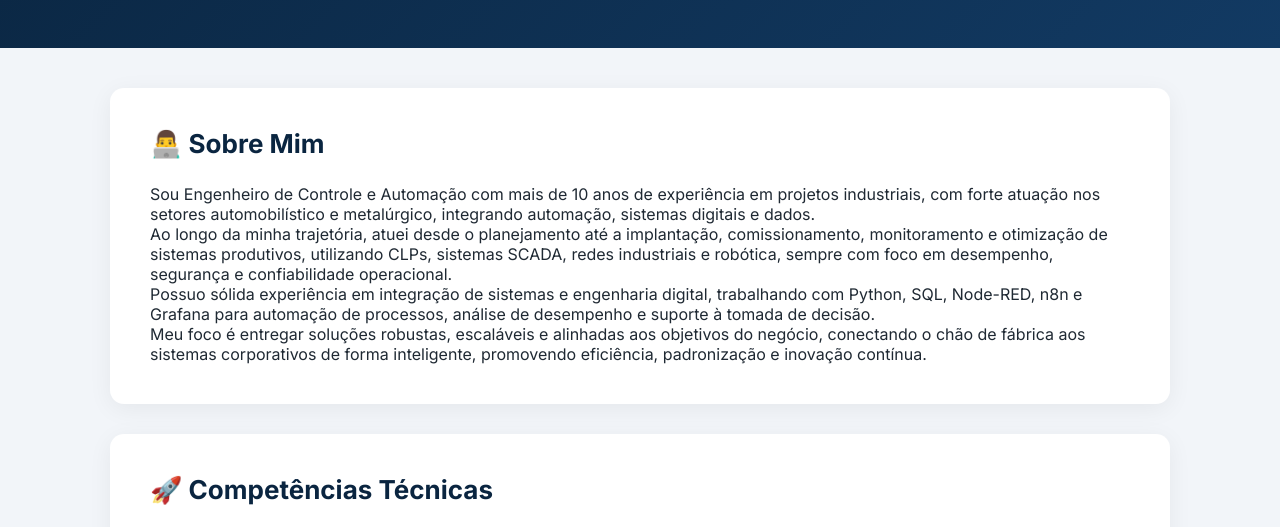
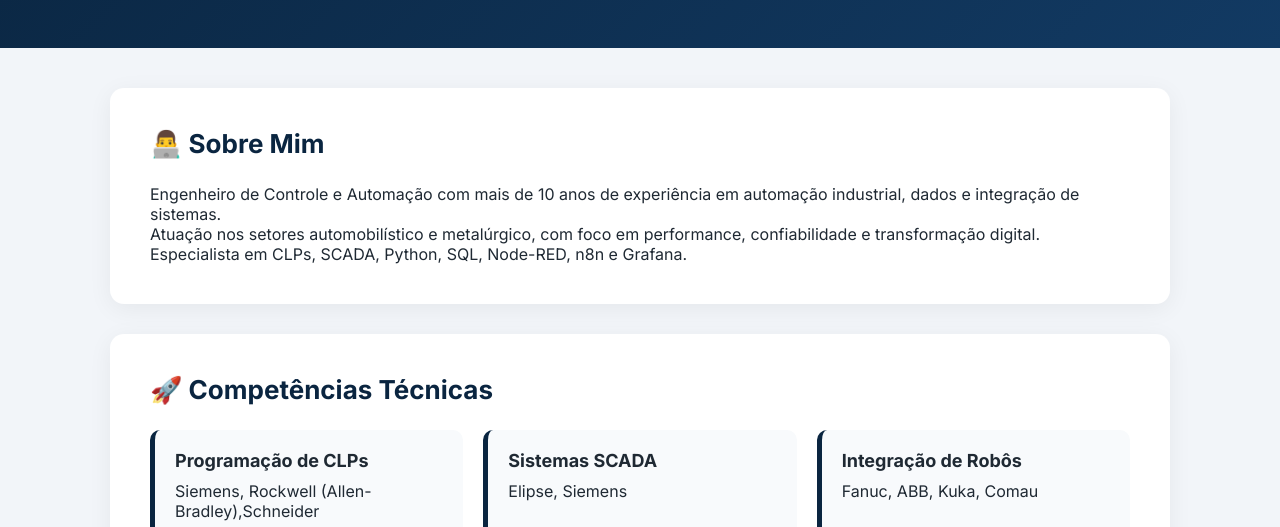
Before and after one commit to MarceloFiscina/marcelofiscina.github.io, a plain HTML site: page index.html in a window 1280 px wide. Shown: the part 232-759 px from the top of the page. Drawn offline with Linux system fonts and the light colour scheme.

Commit message:
Revise personal description for clarity and conciseness
Updated professional summary to enhance clarity and focus on key skills.

```diff
--- a/index.html
+++ b/index.html
@@ -251,28 +251,17 @@ footer{
   <h2>👨‍💻 Sobre Mim</h2>
 
   <p>
-    Sou Engenheiro de Controle e Automação com mais de 10 anos de experiência em
-    projetos industriais, com forte atuação nos setores automobilístico e metalúrgico,
-    integrando automação, sistemas digitais e dados.
+    Engenheiro de Controle e Automação com mais de 10 anos de experiência
+    em automação industrial, dados e integração de sistemas.
   </p>
 
   <p>
-    Ao longo da minha trajetória, atuei desde o planejamento até a implantação,
-    comissionamento, monitoramento e otimização de sistemas produtivos,
-    utilizando CLPs, sistemas SCADA, redes industriais e robótica,
-    sempre com foco em desempenho, segurança e confiabilidade operacional.
+    Atuação nos setores automobilístico e metalúrgico, com foco em
+    performance, confiabilidade e transformação digital.
   </p>
 
   <p>
-    Possuo sólida experiência em integração de sistemas e engenharia digital,
-    trabalhando com Python, SQL, Node-RED, n8n e Grafana para automação de processos,
-    análise de desempenho e suporte à tomada de decisão.
-  </p>
-
-  <p>
-    Meu foco é entregar soluções robustas, escaláveis e alinhadas aos objetivos do negócio,
-    conectando o chão de fábrica aos sistemas corporativos de forma inteligente,
-    promovendo eficiência, padronização e inovação contínua.
+    Especialista em CLPs, SCADA, Python, SQL, Node-RED, n8n e Grafana.
   </p>
 </section>
 
```
